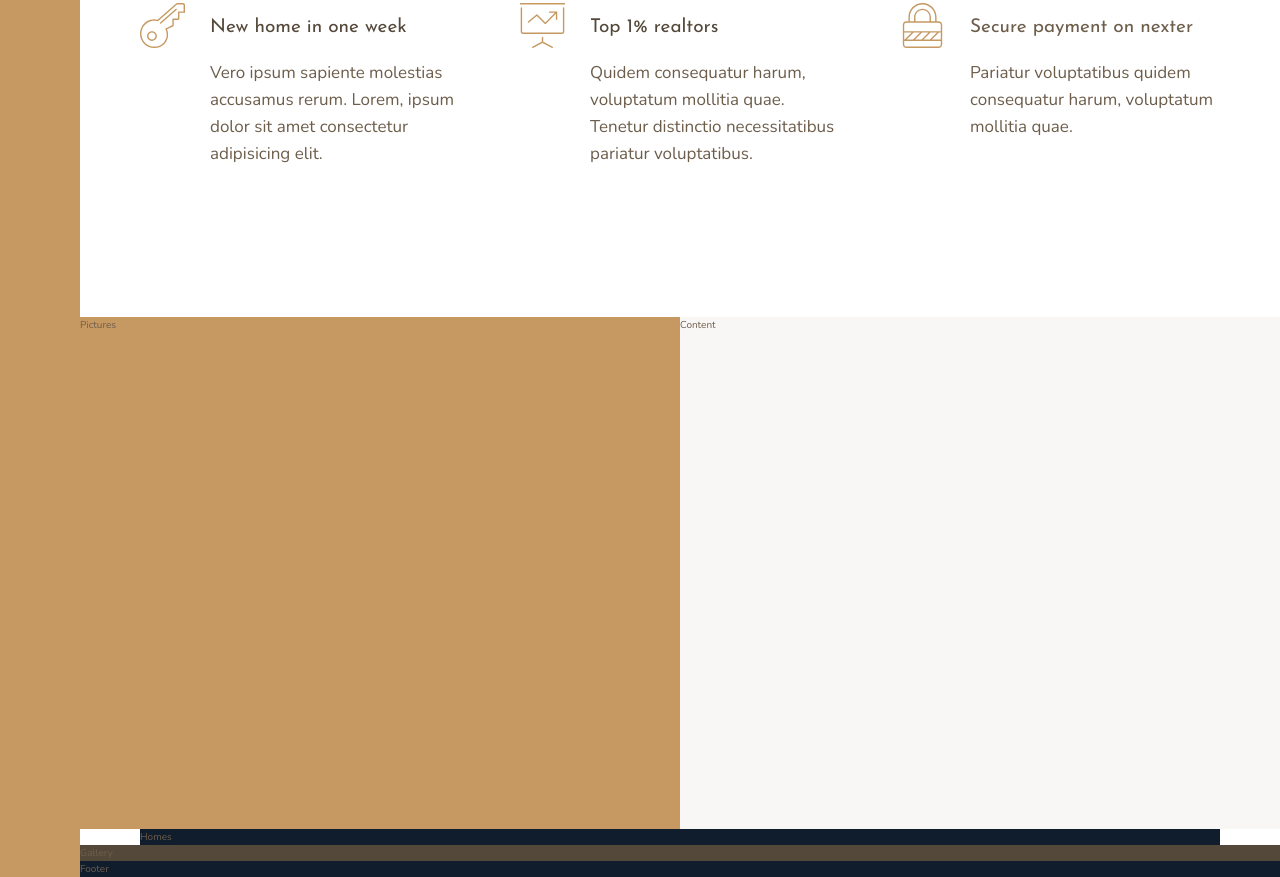
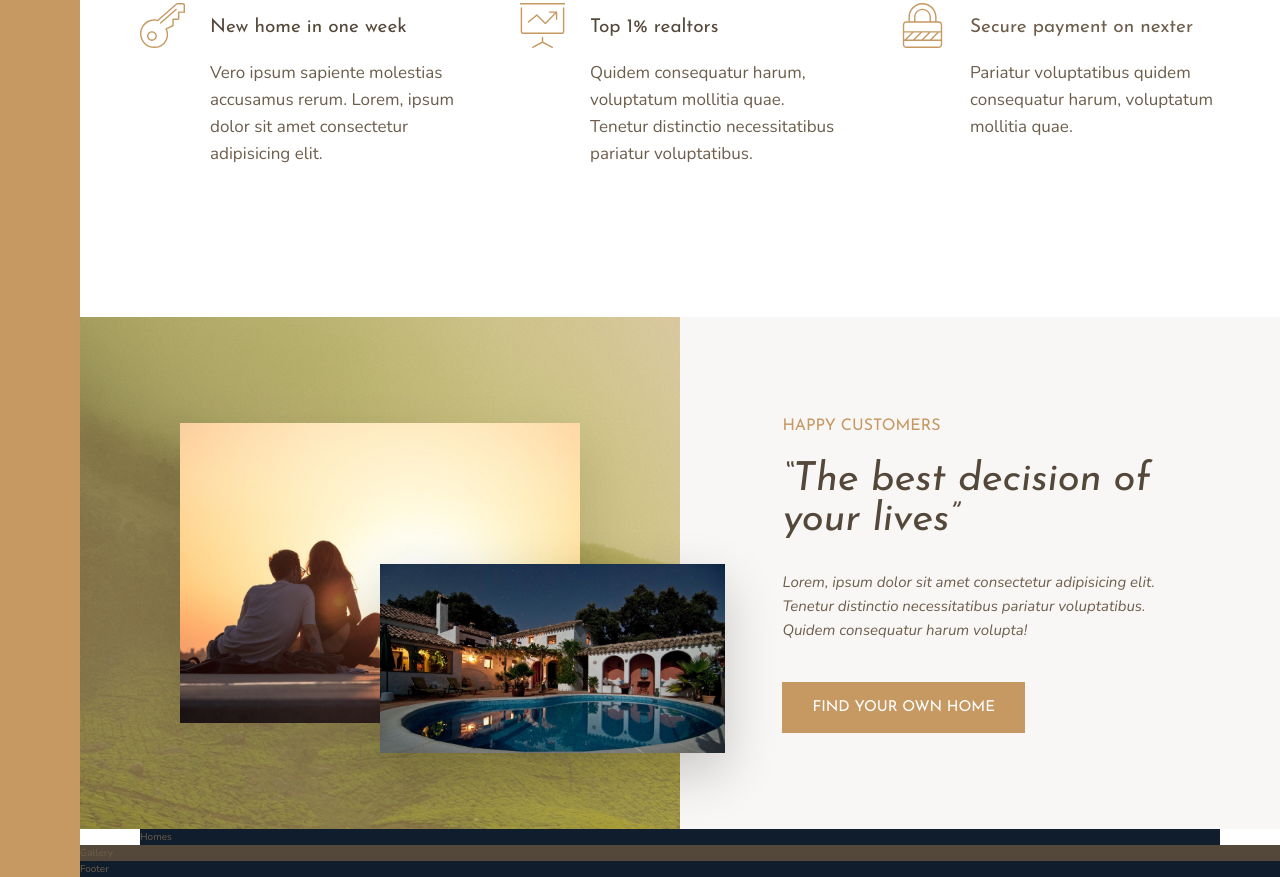
Before and after one commit to s1eepercat/nexter, a website: page index.html in a window 1280 px wide. Shown: the part 991-1868 px from the top of the page. Drawn offline with nearby package versions, Linux system fonts and the light colour scheme.

Commit message:
story section

```diff
--- a/index.html
+++ b/index.html
@@ -73,10 +73,15 @@
         </div>
     </section>
     <div class="story__pictures">
-        Pictures
+        <img src="img/story-1.jpeg" alt="Couple with new house" class="story__img--1">
+        <img src="img/story-2.jpeg" alt="New house" class="story__img--2">
     </div>
     <div class="story__content">
-        Content
+        <h3 class="heading-3 mb-sm">Happy Customers</h3>
+        <h2 class="heading-2 heading-2--dark mb-md">&ldquo;The best decision of your lives&rdquo;</h2>
+        <p class="story__text">Lorem, ipsum dolor sit amet consectetur adipisicing elit. Tenetur distinctio
+            necessitatibus pariatur voluptatibus. Quidem consequatur harum volupta!</p>
+        <button class="btn">Find your own home</button>
     </div>
     <section class="homes">
         Homes
--- a/sass/_story.scss
+++ b/sass/_story.scss
@@ -2,14 +2,52 @@
 
     &__pictures {
         background-color: $color-primary;
+        grid-column: full-start / col-end 4;
+        background-image: linear-gradient(rgba($color-primary,.5),rgba($color-primary,.5)), url(../img/back.jpg);
 
-        grid-column: full-start / col-end 4;
+
+        display: grid;
+        grid-template-rows: repeat(6,1fr);
+        grid-template-columns: repeat(6,1fr);
+        align-items: center;
+    }
+
+    &__img--1 {
+        width:100%;
+        grid-row: 2/6;
+        grid-column: 2/6;
+        box-shadow: 0 2rem 5rem rgba(#000, .1);
+    }
+
+    &__img--2 {
+        width:115%;
+        grid-row: 4/6;
+        grid-column: 4/7;
+        z-index: 10;
+        box-shadow: 0 2rem 5rem rgba(#000, .2);
     }
 
     &__content {
         background-color: $color-grey-light-1;
 
         grid-column: col-start 5 / full-end;
+
+        padding: 6rem 8vw;
+
+        // display: flex;
+        // flex-direction: column;
+        // justify-content: center;
+        // align-items: flex-start;
+
+        display: grid;
+        align-content: center;
+        justify-items: start;
+    }
+
+    &__text {
+        font-size: 1.5rem;
+        font-style: italic;
+        margin-bottom: 4rem;
     }
 
 }
--- a/sass/_typography.scss
+++ b/sass/_typography.scss
@@ -9,21 +9,48 @@
 
 .heading-2 {
     @extend %heading;
+
+    font-size: 4rem;
+    font-style: italic;
+    line-height: 1;
+
+    &--light {color: $color-grey-light-1;}
+    &--dark {color: $color-grey-dark-1;}
 }
 
 .heading-3 {
     @extend %heading;
+
+    font-size: 1.6rem;
+    color: $color-primary;
+    text-transform: uppercase;
 }
 
 .heading-4 {
     @extend %heading;
     font-size: 1.9rem;
 
-    &--light {
-        color: $color-grey-light-1;
+    &--light {color: $color-grey-light-1;}
+    &--dark {color: $color-grey-dark-1;}
+}
+
+.btn {
+    background-color: $color-primary;
+    color: #fff;
+    border:none;
+    border-radius: 0;
+    font-family: $font-display;
+    font-size: 1.5rem;
+    text-transform: uppercase;
+    padding: 1.8rem 3rem;
+    cursor: pointer;
+    transition: all .2s;
+
+    &:hover {
+        background-color: $color-primary-dark;
     }
 
-    &--dark {
-        color: $color-grey-dark-1;
+    &:focus {
+        outline: none;
     }
 }
--- /dev/null
+++ b/sass/_utilities.scss
@@ -0,0 +1,15 @@
+.mb-sm {
+    margin-bottom: 2rem;
+}
+
+.mb-md {
+    margin-bottom: 3rem;
+}
+
+.mb-lg {
+    margin-bottom: 4rem;
+}
+
+.mb-hg {
+    margin-bottom: 8rem;
+}
--- a/sass/main.scss
+++ b/sass/main.scss
@@ -1,5 +1,6 @@
 @import "base";
 @import "typography";
+@import "utilities";
 
 @import "sidebar";
 @import "header";
```
Also changed, not shown: css/style.css.
